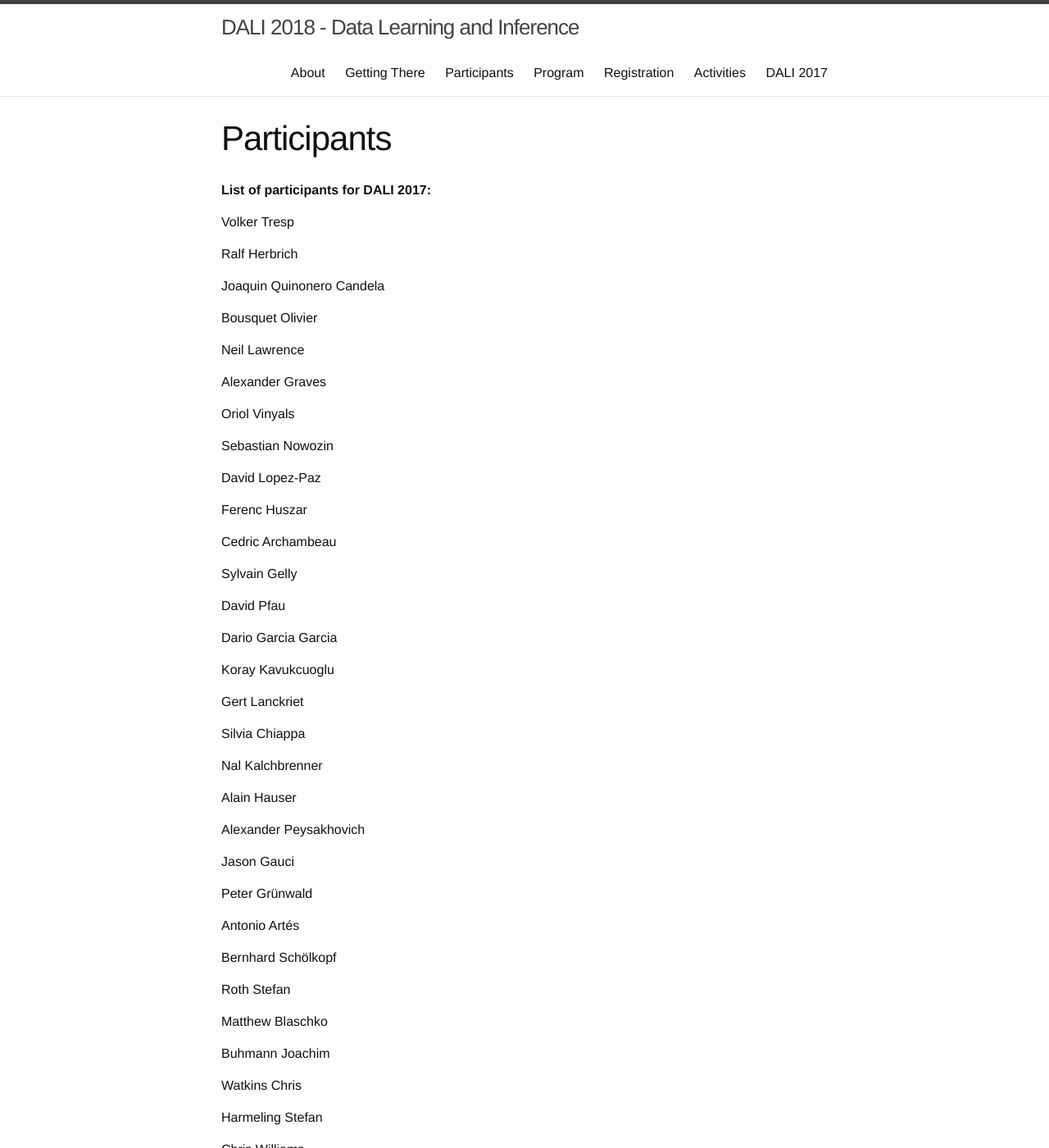
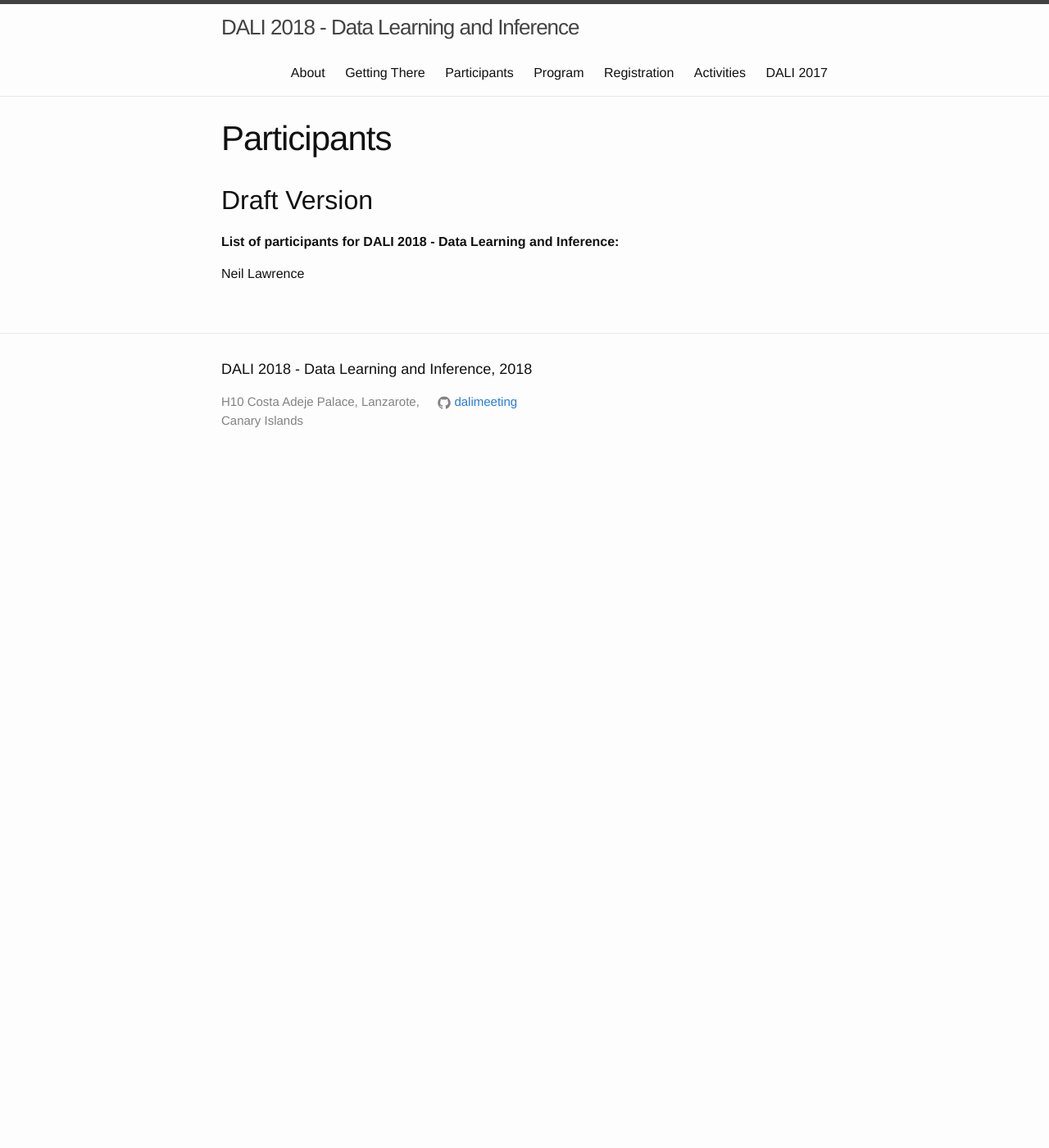
Before and after one commit to dalimeeting/dalimeeting.github.io, a Jekyll site: the page built from participants.html, in a window 1280 px wide and 1400 px high. Shown: the whole window at 82% size. Built offline with Jekyll 4.4.1, drawn with Linux system fonts in a browser that asks for light colours; some of the changed text lies outside the part shown.

Commit message:
Update participants.

```diff
--- a/_config.yml
+++ b/_config.yml
@@ -16,7 +16,7 @@
   url:
 
 conference:
-  draft: false
+  draft: true
   hide_tentative: true
   hosts:
   general:
--- a/_data/participants.yml
+++ b/_data/participants.yml
@@ -1,184 +1,2 @@
-- family: Tresp
-  given: Volker
-- family: Herbrich
-  given: Ralf
-- family: Quinonero Candela
-  given: Joaquin
-- family: Olivier
-  given: Bousquet
 - family: Lawrence
   given: Neil
-- family: Graves
-  given: Alexander
-- family: Vinyals
-  given: Oriol
-- family: Nowozin
-  given: Sebastian
-- family: Lopez-Paz
-  given: David
-- family: Huszar
-  given: Ferenc
-- family: Archambeau
-  given: Cedric
-- family: Gelly
-  given: Sylvain
-- family: Pfau
-  given: David
-- family: Garcia Garcia
-  given: Dario
-- family: Kavukcuoglu
-  given: Koray
-- family: Lanckriet
-  given: Gert
-- family: Chiappa
-  given: Silvia
-- family: Kalchbrenner
-  given: Nal
-- family: Hauser
-  given: Alain
-- family: Peysakhovich
-  given: Alexander
-- family: Gauci
-  given: Jason
-- family: Grünwald
-  given: Peter
-- family: Artés
-  given: Antonio
-- family: Schölkopf
-  given: Bernhard
-- family: Stefan
-  given: Roth
-- family: Blaschko
-  given: Matthew
-- family: Joachim
-  given: Buhmann
-- family: Chris
-  given: Watkins
-- family: Stefan
-  given: Harmeling
-- family: Williams
-  given: Chris
-- family: Kappen
-  given: Hilbert
-- family: Mansinghka
-  given: Vikash
-- family: Gomez Rodriguez
-  given: Manuel
-- family: Thomas
-  given: Hofmann
-- family: Mooij
-  given: Joris
-- family: Steinwart
-  given: Ingo
-- family: Rasmussen
-  given: Carl Edward
-- family: Lacoste-Julien
-  given: Simon
-- family: Wood
-  given: Frank
-- family: Cemgil
-  given: Ali Taylan
-- family: Kolar
-  given: Mladen
-- family: De Balle Pigem
-  given: Borja
-- family: Ghahramani
-  given: Zoubin
-- family: Santos Rodriguez
-  given: Raul
-- family: Obozinski
-  given: Guillaume
-- family: Rätsch
-  given: Gunnar
-- family: Sutherland
-  given: Dougal
-- family: Alvarez
-  given: Mauricio
-- family: Szabo
-  given: Zoltan
-- family: Blake
-  given: Andrew
-- family: Gehler
-  given: Peter
-- family: Wichmann
-  given: Felix
-- family: Zeilinger
-  given: Melanie
-- family: Hirsch
-  given: Michael
-- family: Deisenroth
-  given: Marc
-- family: Calandra
-  given: Roberto
-- family: Christina
-  given: Heinze-deml
-- family: Aurélien
-  given: Bellet
-- family: Schön
-  given: Thomas
-- family: Sejdinovic
-  given: Dino
-- family: Murillo-Fuentes
-  given: Juan José
-- family: Besserve
-  given: Michel
-- family: Duvenaud
-  given: David
-- family: Danks
-  given: David
-- family: Bacon
-  given: Pierre-Luc
-- family: Runge
-  given: Jakob
-- family: Faisal
-  given: Aldo
-- family: Sha
-  given: Fei
-- family: Meder
-  given: Bjorn
-- family: Claassen
-  given: Tom
-- family: Grosse-Wentrup
-  given: Moritz
-- family: Denton
-  given: Emily
-- family: Hyttinen
-  given: Antti
-- family: Tsamardinos
-  given: Ioannis
-- family: Vanschoren
-  given: Joaquin
-- family: Valera
-  given: Isabel
-- family: Martinez Olmos
-  given: Pablo
-- family: Rebmann
-  given: Diana
-- family: Zhang
-  given: Kun
-- family: Lucas
-  given: Christopher
-- family: Szlam
-  given: Arthur
-- family: Tsamardinos
-  given: Ioannis
-- family: Kelg
-  given: Balazs
-- family: Gaboardi
-  given: Marco
-- family: Labzhinova
-  given: Alessya
-- family: Guha Thakurta
-  given: Abhradeep
-- family: Alexandros
-  given: Karatzoglou
-- family: Saria
-  given: Suchi
-- family: Perez-Cruz
-  given: Fernando
-- family: Hajian
-  given: Sara
-- family: Bodenstein
-  given: Sebasian
-- family: Beynon
-  given: Taliesin
--- a/_layouts/participants.html
+++ b/_layouts/participants.html
@@ -6,14 +6,14 @@
 
 <article>
 
-  {% if site.draft %}
+  {% if site.conference.draft %}
   <h2>Draft Version</h2>
   {% endif %}
 
   {{ content }}
 
 
-  <p><strong>List of participants for DALI 2017:</strong></p>
+  <p><strong>List of participants for {{ site.conference.name }}:</strong></p>
   {% for person in site.data.participants %}
     <p>{{ person.given }} {{ person.family }}</p>
   {% endfor %}
```
